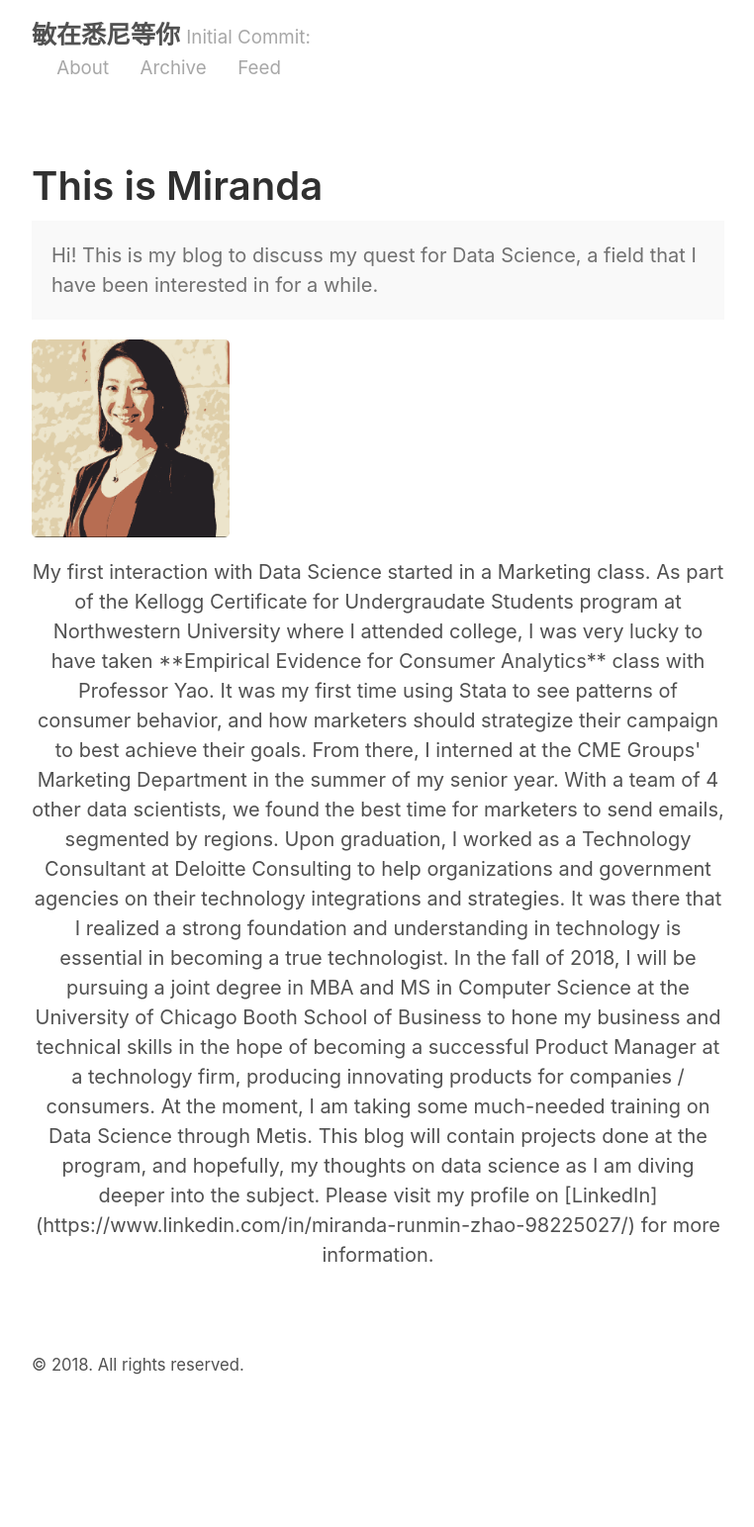
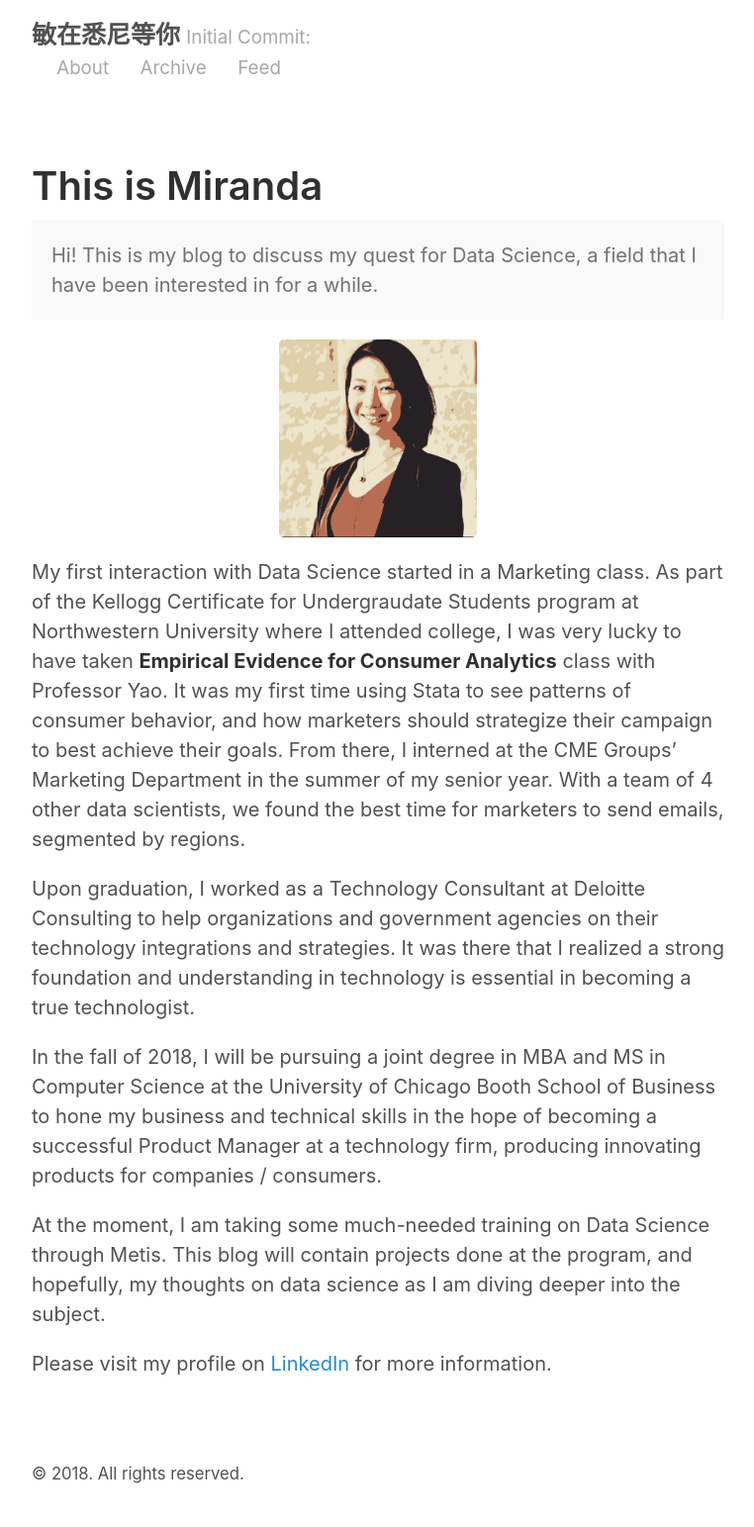
Before and after one commit to mizhao2018/mizhao2018.github.io, a Jekyll site: the page built from about.md, in a window 1280 px wide. Shown: the whole page at 99% size, without its empty margins (258-1020 px from the left). Built offline with Jekyll 4.4.1, drawn with Linux system fonts in a browser that asks for light colours; before the commit the page ends 1433 px from its top, so only the background shows below that.

Commit message:
Update about.md

```diff
--- a/about.md
+++ b/about.md
@@ -7,9 +7,9 @@ title: This is Miranda
   Hi! This is my blog to discuss my quest for Data Science, a field that I have been interested in for a while.
 </p>
 
-<div style="text-align:center">
+<p align="center">
   <img src="https://github.com/mizhao2018/mizhao2018.github.io/blob/master/images/Screen%20Shot%202018-05-21%20at%2010.21.00%20PM.png?raw=true" alt="My professional portrait in poster style ^_^" width="200" />
-<div>
+</p>
 
 
 My first interaction with Data Science started in a Marketing class. As part of the Kellogg Certificate for Undergraudate Students program at Northwestern University where I attended college, I was very lucky to have taken **Empirical Evidence for Consumer Analytics** class with Professor Yao. It was my first time using Stata to see patterns of consumer behavior, and how marketers should strategize their campaign to best achieve their goals. From there, I interned at the CME Groups' Marketing Department in the summer of my senior year. With a team of 4 other data scientists, we found the best time for marketers to send emails, segmented by regions.
```
